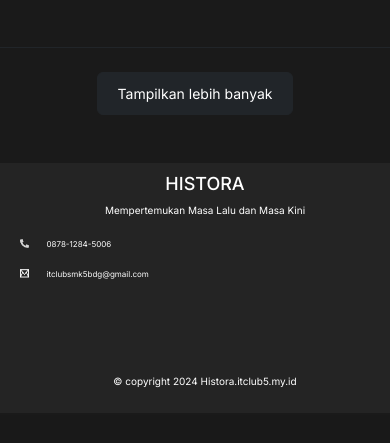
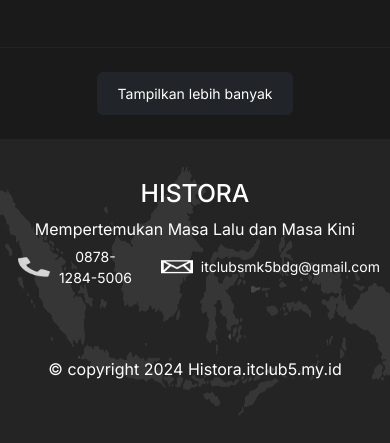
Before and after one commit to DavaGhifary/Tim-Histora, a PHP site: page /pages/artikel.html in a window 390 px wide; the page is wider, and only the part inside the window is pictured. Shown: the part 2930-3373 px from the top of that part. Before the commit the page ends 3318 px from the top of that part, so only its background shows below. Run offline with PHP 8.4, Linux system fonts and the light colour scheme.

Commit message:
refactor: edit footer page artikel

```diff
--- a/assets/css/artikel.css
+++ b/assets/css/artikel.css
@@ -148,52 +148,6 @@ body {
   width: 20px;
   height: 16px;
 }
-/* Footer */
-
-.footer {
-  background-color: #242424;
-  height: 260px;
-  position: relative;
-}
-
-.bg-footer img {
-  margin-inline: 180px;
-  height: 250px;
-  display: flex;
-  justify-content: center;
-}
-
-.container_footer {
-  position: absolute;
-  width: 100%;
-  top: 0;
-  padding-top: 20px;
-}
-
-.header_footer {
-  text-align: center;
-}
-
-.body_footer {
-  display: flex;
-  justify-content: space-between;
-  margin-inline: 100px;
-}
-
-.isi_footer_1 {
-  display: flex;
-  color: #ffff;
-  height: 20px;
-  align-items: center;
-  padding: 10px;
-}
-
-.footer_footer {
-  display: flex;
-  justify-content: center;
-  padding-top: 80px;
-}
-
 .padding {
   padding: 0px;
 }
@@ -238,10 +192,6 @@ body {
 
 #article-container .container {
   padding: 20px;
-}
-
-.bg-peta{
-  display: block;
 }
 
 /* modal */
@@ -461,7 +411,7 @@ input[type="file"] {
   }
 
   .avatar-artikel {
-    width: 30px; /* Adjust as needed */
+    width: 30px;
     height: auto;
   }
 
@@ -625,59 +575,6 @@ input[type="file"] {
     .Btn_Upload {
       font-size: 14px;
     }
-
-
-    /* Footer */
-    #footer {
-      padding: 10px;
-      text-align: center;
-      display: block;
-    }
-
-    .bg-footer img {
-      width: 100%;
-      height: auto;
-    }
-
-    .bg-peta{
-      display: none;
-    }
-
-    .container_footer {
-      padding: 10px;
-    }
-
-    .header_footer h2 {
-      font-size: 18px;
-    }
-
-    .header_footer p {
-      font-size: 10px;
-    }
-
-    .body_footer {
-      display: flex;
-      flex-direction: column;
-      margin-left: -5%;
-    }
-
-    .isi_footer_1 {
-      display: flex;;
-      font-size: 8px;
-      margin-bottom: 10px;
-    }
-
-    .isi_footer_1 img {
-      width: 25px;
-      height: 25px;
-      font-size: 8px;
-      margin-right: 10px;
-    }
-
-    .footer_footer p {
-      font-size: 10px;
-    }
-
 
 
 
--- a/assets/js/artikel.js
+++ b/assets/js/artikel.js
@@ -141,10 +141,10 @@ const articles = [
       const isBoediOetomo = article.title === "Lahirnya Boedi Oetomo";
 
       if (isBoediOetomo && !showMore && index >= 5) {
-        return; // Skip rendering "Lahirnya Boedi Oetomo" if not showing more
+        return;
       }
 
-      const isAnimated = showMore && index === 5; // Apply animation only to the 6th item when showing more
+      const isAnimated = showMore && index === 5;
 
       container.innerHTML += `
         <div class="container mt-4 border-bottom border-success border-dark p-5">
@@ -246,7 +246,7 @@ const articles = [
       }
     });
 
-    // Apply animation only if showing more
+
     if (showMore) {
       applyAnimation();
     }
@@ -265,7 +265,7 @@ const articles = [
     const animatedItem = document.querySelectorAll('.asd');
     animatedItem.forEach(item => {
       item.classList.remove('show');
-      void item.offsetWidth; // Trigger reflow
+      void item.offsetWidth;
       item.classList.add('show');
     });
   }
@@ -274,7 +274,7 @@ const articles = [
     const item = document.querySelector(`.article-item[data-path="${path}"]`);
     if (item) {
       item.classList.add('item-clicked');
-      setTimeout(() => item.classList.remove('item-clicked'), 1000); // Remove class after animation ends
+      setTimeout(() => item.classList.remove('item-clicked'), 1000);
     }
   }
 
--- a/pages/artikel.html
+++ b/pages/artikel.html
@@ -11,7 +11,7 @@
 
   <!-- Css -->
   <link rel="stylesheet" href="../assets/css/artikel.css">
-
+  <link rel="stylesheet" href="../assets/css/footer.css">
   <link rel="stylesheet" href="../assets/css/navbar.css">
 
   <!-- Fonts -->
@@ -174,9 +174,9 @@
   <!-- Main Content End -->
 
   <!-- Footer -->
-  <footer id="footer" class="footer mt-5 width">
-    <div class="bg-footer bg-peta width">
-      <img src="../assets/img/peta_footer.png" alt="" style="margin: 0px;" class="bg-peta width p-3">
+  <footer id="footer" class="footer mt-4">
+    <div class="bg-footer">
+      <img src="../assets/img/peta_footer.png" alt="" />
     </div>
     <div class="container_footer">
       <div class="header_footer">
@@ -185,19 +185,20 @@
       </div>
       <div class="body_footer">
         <div class="isi_footer_1">
-          <img src="../assets/icon/icon-telp.png" class="p-2" alt="" width="35">
-          0878-1284-5006
+          <img src="../assets/icon/icon-telp.png" class="p-2" width="35" alt="" />
+          <p class="m-0">0878-1284-5006</p>
         </div>
         <div class="isi_footer_1">
-          <img src="../assets/icon/icon-message.png" class="p-2" alt="" width="35" height="30">
-          itclubsmk5bdg@gmail.com
+          <img src="../assets/icon/icon-message.png" class="p-2" width="35" height="30" alt="" />
+          <p class="m-0">itclubsmk5bdg@gmail.com</p>
         </div>
       </div>
       <div class="footer_footer">
-        <p class="text-white">© copyright 2024 Histora.itclub5.my.id</p>
+        <p class="text-white m-0">© copyright 2024 Histora.itclub5.my.id</p>
       </div>
     </div>
   </footer>
+
 
   </div>
 
```
